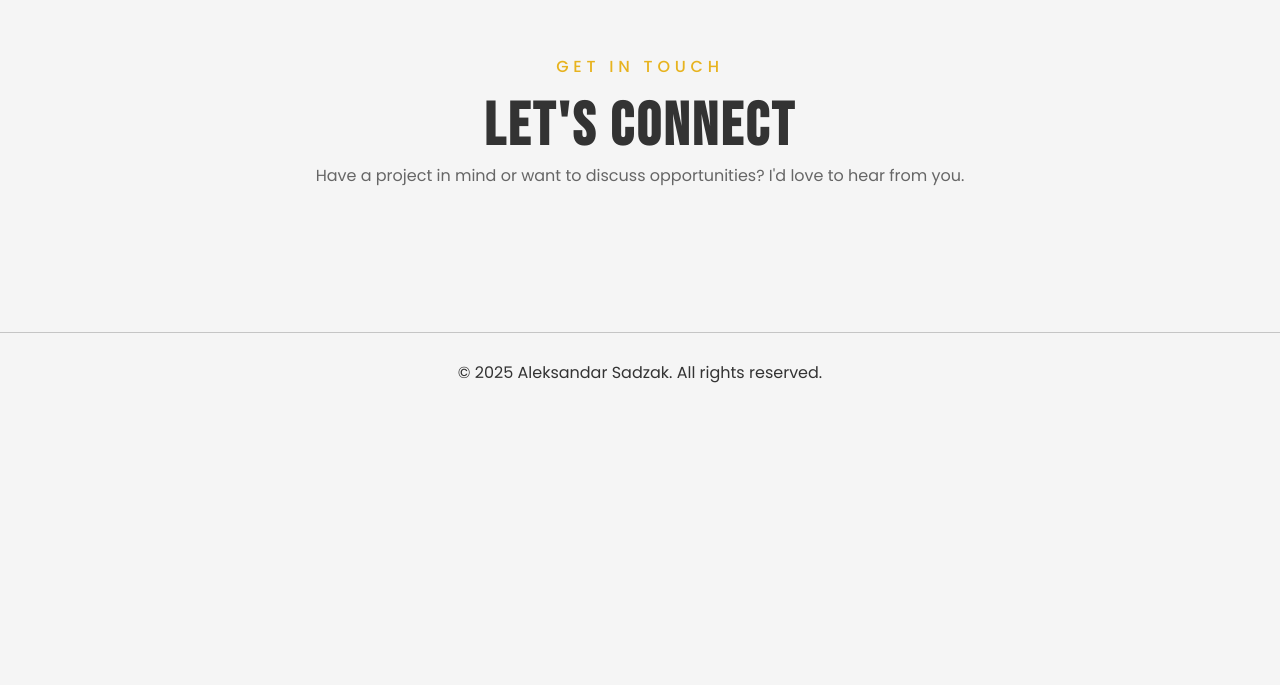
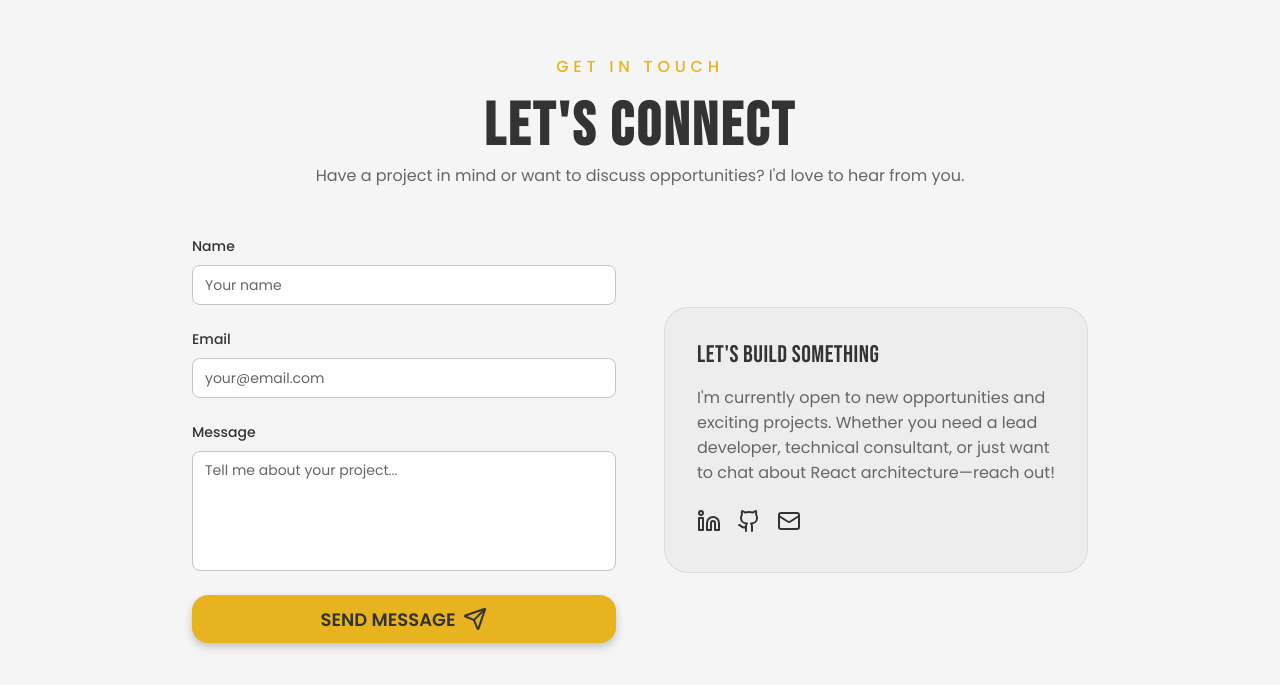
Before and after one commit to Sadzak23/portfolio, a Next.js app: page / in a window 1280 px wide. Shown: the part 2112-2797 px from the top of the page. Before the commit the page ends 2524 px from the top, so only its background shows below. Built offline with nearby package versions, Linux system fonts and the light colour scheme.

Commit message:
Create Contact section content

```diff
--- /dev/null
+++ b/src/data/contacts.ts
@@ -0,0 +1,19 @@
+import { Github, Linkedin, Mail } from "lucide-react";
+
+export const socialLinks = [
+  {
+    icon: Linkedin,
+    href: "https://www.linkedin.com/in/aleksandar-sadzak",
+    label: "LinkedIn",
+  },
+  {
+    icon: Github,
+    href: "https://github.com/Sadzak23",
+    label: "GitHub",
+  },
+  {
+    icon: Mail,
+    href: "mailto:alex.sadzak@gmail.com",
+    label: "Email",
+  },
+];
--- a/src/sections/contact/Contact.tsx
+++ b/src/sections/contact/Contact.tsx
@@ -1,5 +1,6 @@
 import type { FC } from "react";
 import { Section } from "@/components/Section";
+import { ContactContent } from "@/sections/contact/ContactContent";
 
 export const Contact: FC = () => (
   <Section
@@ -7,5 +8,7 @@ export const Contact: FC = () => (
     title="LET'S CONNECT"
     preHeadline="GET IN TOUCH"
     desc="Have a project in mind or want to discuss opportunities? I'd love to hear from you."
-  ></Section>
+  >
+    <ContactContent />
+  </Section>
 );
--- /dev/null
+++ b/src/sections/contact/ContactContent.tsx
@@ -0,0 +1,128 @@
+"use client";
+
+import { useState, type ChangeEvent, type FC } from "react";
+import { motion } from "framer-motion";
+import { Send } from "lucide-react";
+import { Button } from "@/components/Button";
+import { TextInput } from "@/components/TextInput";
+import { TextareaInput } from "@/components/TextareaInput";
+import { socialLinks } from "@/data/contacts";
+
+export const ContactContent: FC = () => {
+  const [isSubmitting, setIsSubmitting] = useState(false);
+  const [formData, setFormData] = useState({
+    name: "",
+    email: "",
+    message: "",
+  });
+
+  const handleSubmit = async (e: React.FormEvent) => {
+    e.preventDefault();
+    setIsSubmitting(true);
+
+    // Simulate form submission
+    await new Promise((resolve) => setTimeout(resolve, 1000));
+
+    console.log({
+      title: "Message sent!",
+      description: "Thanks for reaching out. I'll get back to you soon.",
+    });
+
+    setFormData({ name: "", email: "", message: "" });
+    setIsSubmitting(false);
+  };
+
+  const handleChange = (
+    e: ChangeEvent<HTMLInputElement | HTMLTextAreaElement>,
+  ) => {
+    setFormData((prev) => ({
+      ...prev,
+      [e.target.name]: e.target.value,
+    }));
+  };
+
+  return (
+    <div className="contact__container">
+      <div className="contact__grid">
+        {/* Contact Form */}
+        <motion.div
+          initial={{ opacity: 0, x: -30 }}
+          whileInView={{ opacity: 1, x: 0 }}
+          viewport={{ once: true }}
+          transition={{ duration: 0.6, delay: 0.2 }}
+        >
+          <form onSubmit={handleSubmit} className="flex column gap-4">
+            <TextInput
+              label="Name"
+              id="name"
+              placeholder="Your name"
+              value={formData.name}
+              onChange={handleChange}
+              required
+            />
+            <TextInput
+              label="Email"
+              id="email"
+              type="email"
+              placeholder="your@email.com"
+              value={formData.email}
+              onChange={handleChange}
+              required
+            />
+            <TextareaInput
+              label="Message"
+              id="message"
+              placeholder="Tell me about your project..."
+              value={formData.message}
+              onChange={handleChange}
+            />
+            <Button type="submit" disabled={isSubmitting}>
+              {isSubmitting ? (
+                "Sending..."
+              ) : (
+                <>
+                  Send Message
+                  <Send />
+                </>
+              )}
+            </Button>
+          </form>
+        </motion.div>
+
+        {/* Contact Info */}
+        <motion.div
+          initial={{ opacity: 0, x: 30 }}
+          whileInView={{ opacity: 1, x: 0 }}
+          viewport={{ once: true }}
+          transition={{ duration: 0.6, delay: 0.3 }}
+          className="contact__info"
+        >
+          <div className="contact__info-card">
+            <h3 className="contact__info-title">Let's Build Something</h3>
+            <p className="contact__info-text">
+              I'm currently open to new opportunities and exciting projects.
+              Whether you need a lead developer, technical consultant, or just
+              want to chat about React architecture—reach out!
+            </p>
+
+            {/* Social Links */}
+            <div className="flex gap-3">
+              {socialLinks.map((social) => (
+                <a
+                  key={social.label}
+                  href={social.href}
+                  target="_blank"
+                  rel="noopener noreferrer"
+                  className="social-icon social-icon--lg"
+                  aria-label={social.label}
+                >
+                  <social.icon />
+                </a>
+              ))}
+            </div>
+          </div>
+        </motion.div>
+      </div>
+    </div>
+  );
+};
--- a/src/styles/App.scss
+++ b/src/styles/App.scss
@@ -17,3 +17,4 @@
 @use "./sections/about";
 @use "./sections/hero";
 @use "./sections/projects";
+@use "./sections/contact";
--- /dev/null
+++ b/src/styles/sections/_contact.scss
@@ -0,0 +1,43 @@
+@use "@/styles/variables" as *;
+@use "@/styles/mixins" as *;
+
+.contact {
+  &__container {
+    max-width: 56rem;
+    margin: 0 auto;
+  }
+
+  &__grid {
+    display: grid;
+    gap: 3rem;
+
+    @include lg {
+      grid-template-columns: repeat(2, 1fr);
+    }
+  }
+
+  &__info {
+    display: flex;
+    flex-direction: column;
+    justify-content: center;
+  }
+
+  &__info-card {
+    @include glass-card;
+    border-radius: $radius-xl;
+    padding: 2rem;
+  }
+
+  &__info-title {
+    margin-bottom: 1rem;
+    font-family: $font-heading;
+    font-size: 1.5rem;
+    letter-spacing: 0.02em;
+    color: var(--foreground);
+  }
+
+  &__info-text {
+    margin-bottom: 1.5rem;
+    color: var(--foregroundAlt);
+  }
+}
```
